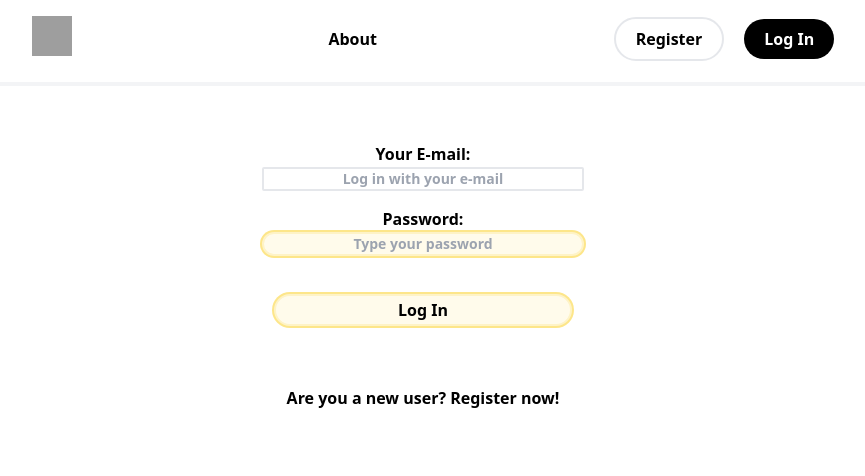
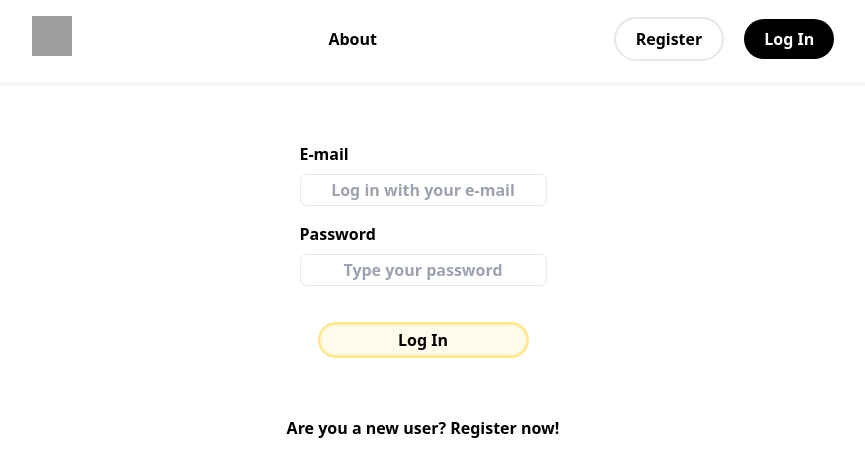
Before and after one commit to Tute24/wgl-app, a Next.js app in the folder frontend/: page / in a window 1280 px wide. Shown: the top 476 px of the page, without its empty margins (217-1082 px from the left). Built offline with nearby package versions, Linux system fonts and the light colour scheme; grey boxes are pictures that could not be loaded.

Commit message:
refactor: created the input-container element and implemented it on the login page

```diff
--- /dev/null
+++ b/frontend/src/components/Common/input-container/input-container.tsx
@@ -0,0 +1,36 @@
+import { ChangeEvent } from 'react'
+
+interface InputContainerProps {
+  type: string
+  id: string
+  value: string
+  name: string
+  placeholder: string
+  label: string
+  onChange: (e: ChangeEvent<HTMLInputElement>) => void
+}
+
+export default function InputContainer({
+  type,
+  id,
+  value,
+  name,
+  placeholder,
+  onChange,
+  label,
+}: InputContainerProps) {
+  return (
+    <div className="flex flex-col gap-2 items-start py-2">
+      <label htmlFor={id}>{label}</label>
+      <input
+        className="border-solid border rounded-md text-center h-8 w-full "
+        type={type}
+        id={id}
+        name={name}
+        value={value}
+        onChange={onChange}
+        placeholder={placeholder}
+      />
+    </div>
+  )
+}
--- a/frontend/src/components/Forms/LoginForm.tsx
+++ b/frontend/src/components/Forms/LoginForm.tsx
@@ -1,5 +1,6 @@
 import { ChangeEvent, FormEvent } from 'react'
 import Link from 'next/link'
+import InputContainer from '../Common/input-container/input-container'
 interface LoginFormProps {
   usersSign: {
     email: string
@@ -21,30 +22,24 @@ export default function LoginForm({
       <div className="font-sans p-10 text-center  text-black font-semibold rounded-sm">
         <div className="flex justify-between items-center -mt-5 mb-3"></div>
         <form onSubmit={onSubmit}>
-          <div className="p-2">
-            <label htmlFor="email">Your E-mail: </label>
-            <input
-              className="border-solid border-2 rounded-sm text-center text-sm w-full "
-              type="email"
-              id="email"
-              name="email"
+          <InputContainer
+          id='email'
+          type='email'
+          label='E-mail'
+          name='email'
           value={usersSign.email}
           onChange={onChange}
-              placeholder="Log in with your e-mail"
+          placeholder='Log in with your e-mail'
           />
-          </div>
-          <div className="p-2">
-            <label htmlFor="password">Password:</label>
-            <input
-              className="border-solid border-2 border-amber-100 bg-amber-50 rounded-2xl text-center text-black text-sm w-full focus:outline-none ring-2 ring-amber-200"
-              type="password"
-              id="password"
-              name="password"
+          <InputContainer
+          id='password'
+          type='password'
+          label='Password'
+          name='password'
           value={usersSign.password}
           onChange={onChange}
-              placeholder="Type your password"
+          placeholder='Type your password'
           />
-          </div>
           <div className="p-5 ">
             <button
               className="bg-amber-50 rounded-full py-0.5 px-4 text-black font-bold border-amber-100 border-solid border-2 w-full mt-2.5 hover:bg-amber-200 focus:outline-none ring-2 ring-amber-200"
```
Lines whose indentation alone changed are shown as unchanged.
